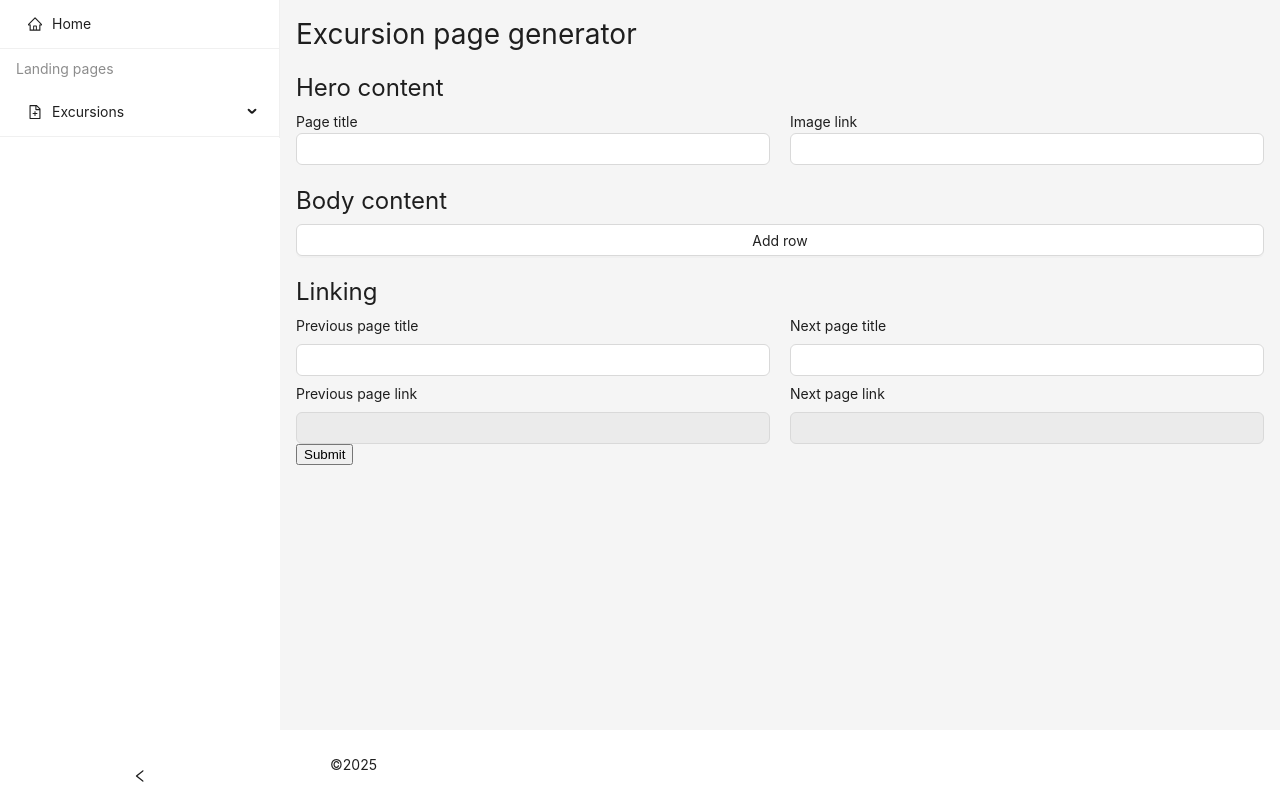
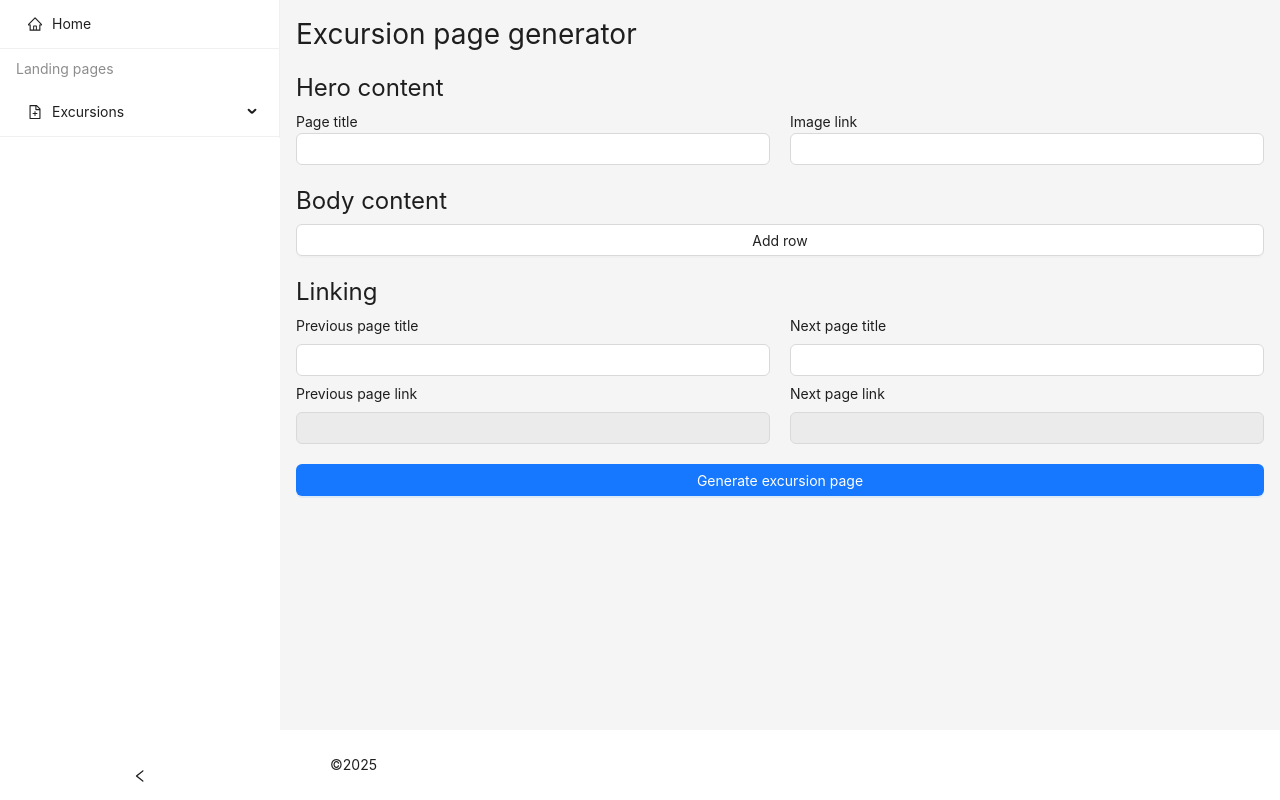
Before and after one commit to eviirus/CT-BO-Expansion, a React (Create React App) app: page /landing-pages/excursions/excursion-page-generator in a window 1280 px wide. Built offline with nearby package versions, Linux system fonts and the light colour scheme.

Commit message:
updated button

```diff
--- a/src/routes/landing-pages/excursions/ExcursionPageGenerator.jsx
+++ b/src/routes/landing-pages/excursions/ExcursionPageGenerator.jsx
@@ -4,6 +4,7 @@ import BodyContent from "../../../components/landing-pages/body-content/BodyCont
 import PagePrevNextLinking from "../../../components/landing-pages/page-prev-next-linking/PagePrevNextLinking";
 import { toast } from "react-toastify";
 import { generateErrorMessage } from "../../../constants/alertMessages";
+import { Button } from "antd";
 
 export default function ExcursionPageGenerator() {
   const heroRef = useRef();
@@ -76,7 +77,13 @@ export default function ExcursionPageGenerator() {
       <HeroContent ref={heroRef} pageTitle={true} imageLink={true} />
       <BodyContent ref={bodyContentRef} content={content} />
       <PagePrevNextLinking ref={pagePrevNextLinkingRef} />
-      <button onClick={handleSubmit}>Submit</button>
+      <Button
+        onClick={handleSubmit}
+        type="primary"
+        style={{ marginTop: "20px", width: "100%" }}
+      >
+        Generate excursion page
+      </Button>
     </>
   );
 }
```
